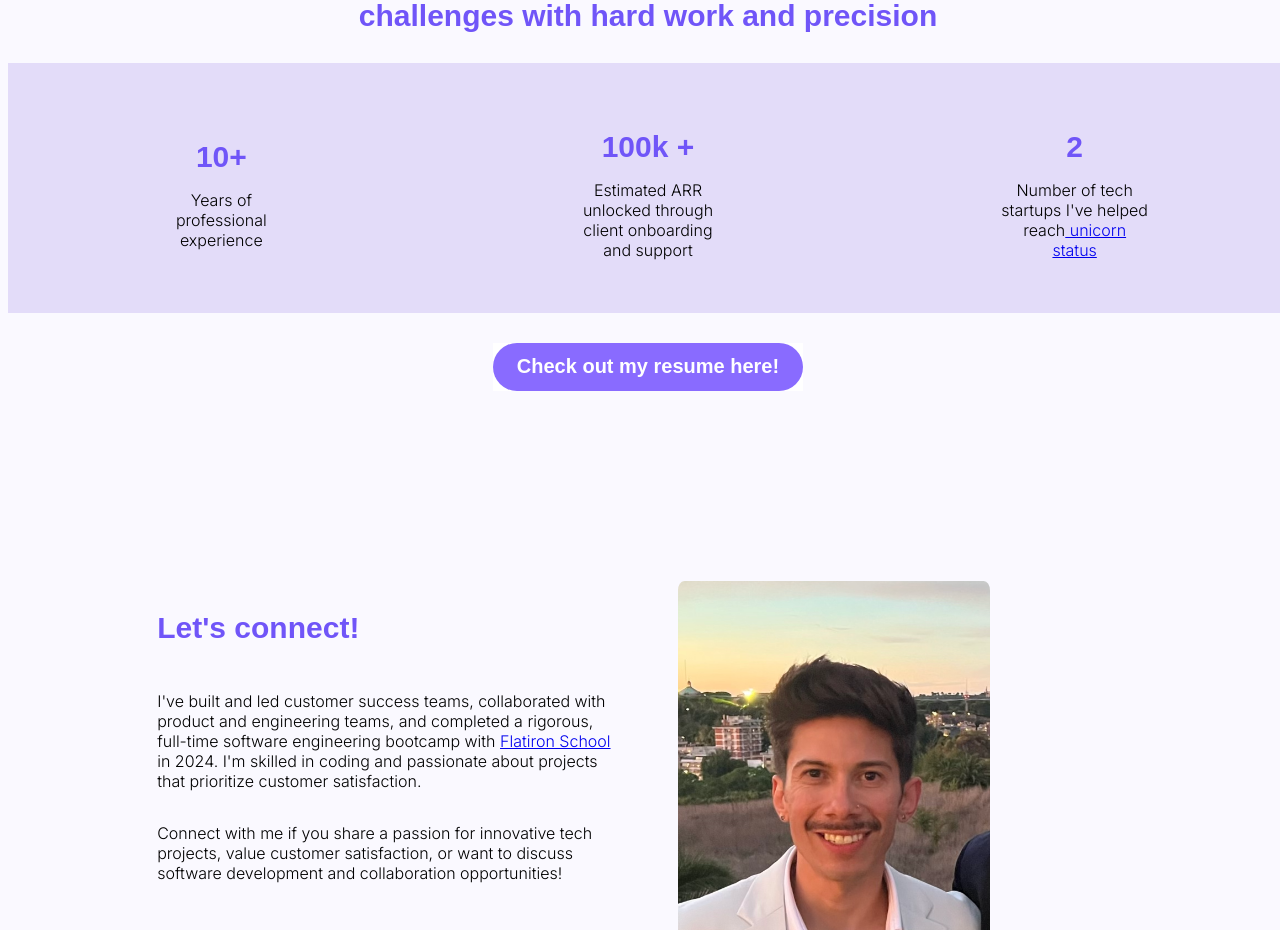
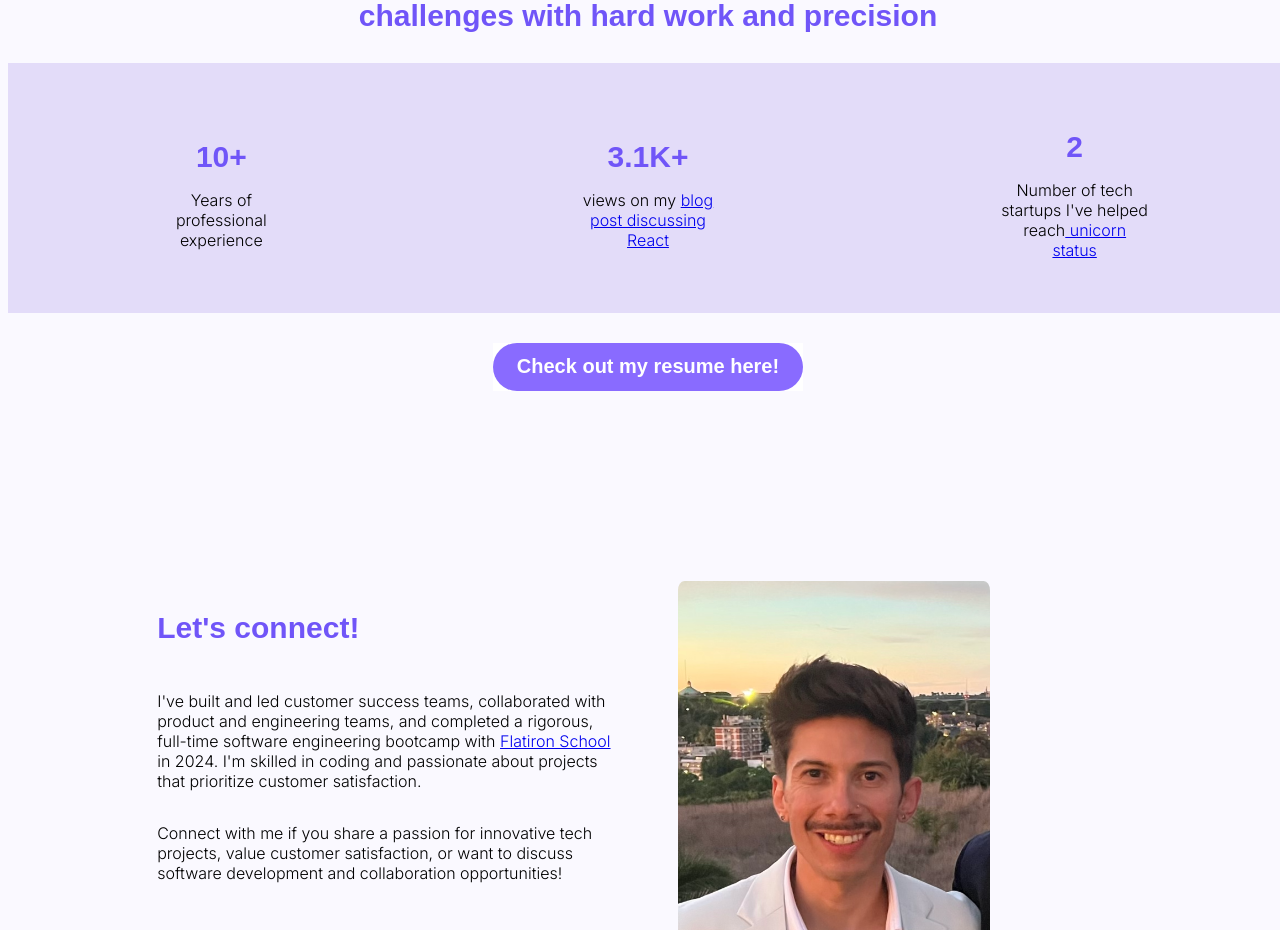
Before and after one commit to racosta323/rene-acosta-portfolio, a React (Create React App) app: page / in a window 1280 px wide. Shown: the part 3304-4234 px from the top of the page. Built offline with nearby package versions, Linux system fonts and the light colour scheme; a web font is replaced by a local one.

Commit message:
updates numbers to add blog views

```diff
--- a/src/Resume.js
+++ b/src/Resume.js
@@ -10,8 +10,14 @@ function Resume(){
                     <p>Years of professional experience</p>
                 </div>
                 <div className="number">
-                    <h3>100k +</h3>
-                    <p>Estimated ARR unlocked through client onboarding and support</p>
+                    <h3>3.1K+</h3>
+                    <p> views on my&nbsp;
+                        <a
+                            href='https://medium.com/@racosta323/create-a-simple-footer-using-react-bootstrap-58c4371a4ade'
+                            target="_blank"
+                        >blog post discussing React
+                        </a>
+                    </p>
                 </div>
                 <div className="number">
                     <h3>2</h3>
```
